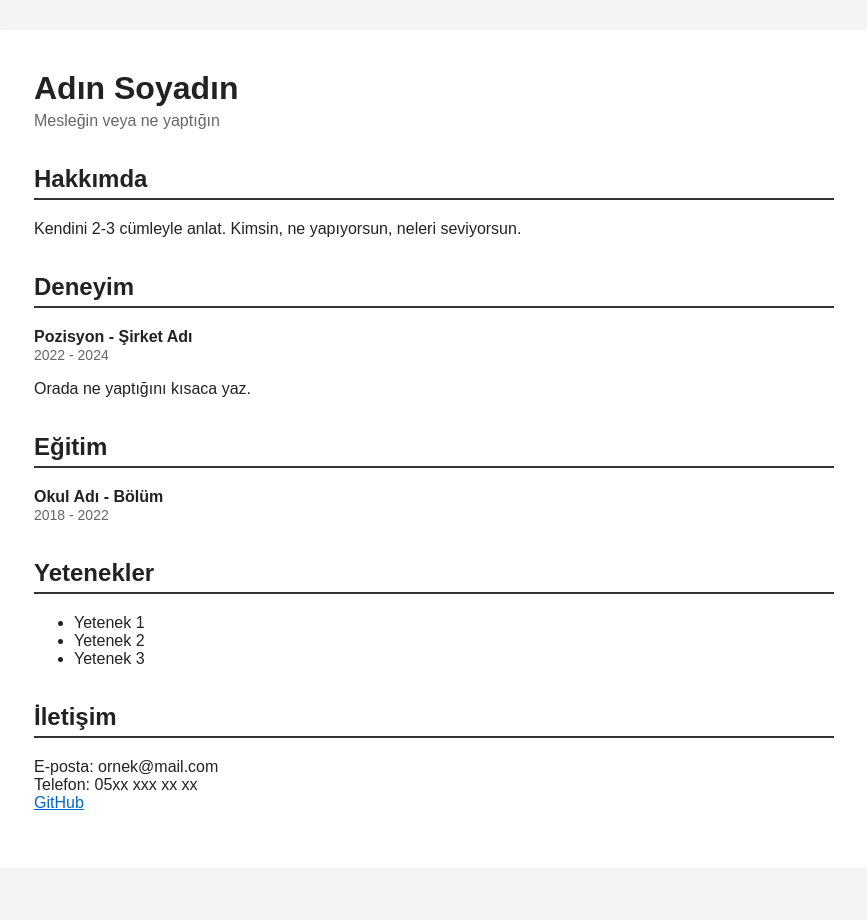
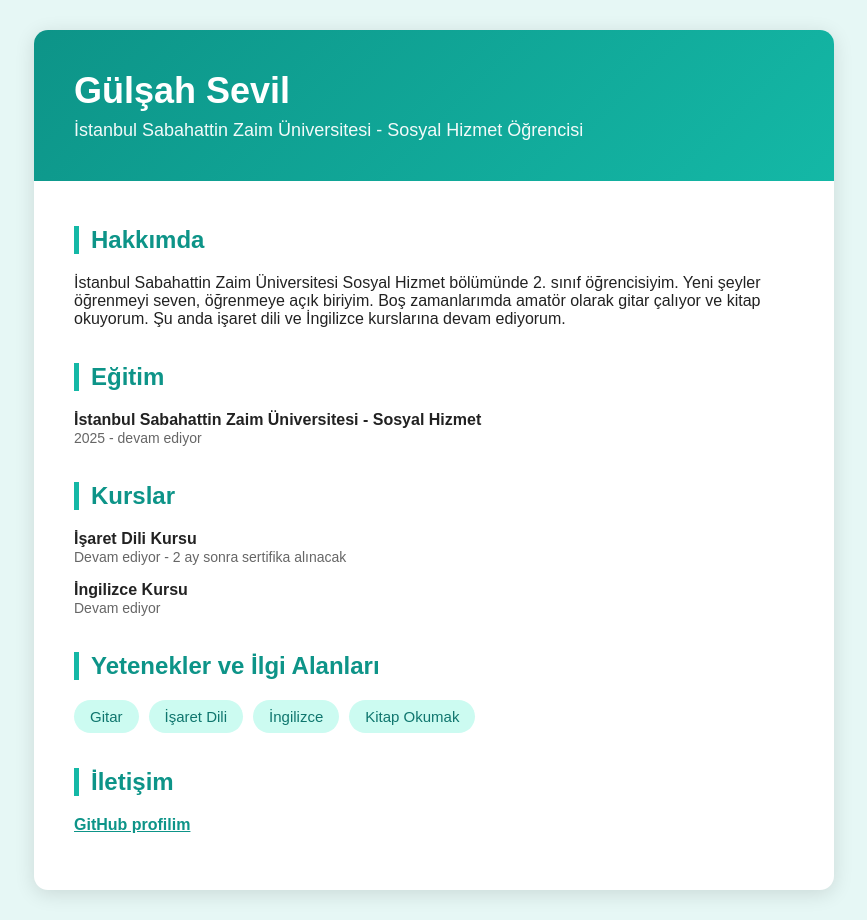
Before and after one commit to gulsahsevil085-ops/gulsahsevil.github.io, a plain HTML site: page index.html in a window 1280 px wide. Shown: the whole page, without its empty margins (206-1073 px from the left). Before the commit the page ends 898 px from the top, so only its background shows below. Drawn offline with Linux system fonts and the light colour scheme.

Commit message:
Update index.html

```diff
--- a/index.html
+++ b/index.html
@@ -3,11 +3,11 @@
 <head>
   <meta charset="UTF-8">
   <meta name="viewport" content="width=device-width, initial-scale=1">
-  <title>Adın Soyadın - CV</title>
+  <title>Gülşah Sevil - CV</title>
   <style>
     body {
       font-family: Arial, sans-serif;
-      background: #f4f4f4;
+      background: #e6f7f5;
       margin: 0;
       color: #222;
     }
@@ -15,57 +15,84 @@
       max-width: 800px;
       margin: 30px auto;
       background: white;
+      border-radius: 14px;
+      overflow: hidden;
+      box-shadow: 0 4px 20px rgba(0,0,0,0.12);
+    }
+    .ust {
+      background: linear-gradient(135deg, #0d9488, #14b8a6);
+      color: white;
       padding: 40px;
-      border-radius: 10px;
     }
-    h1 { margin: 0; }
-    .meslek { color: #666; margin-top: 5px; }
+    .ust h1 { margin: 0; font-size: 36px; }
+    .meslek { margin: 8px 0 0; font-size: 18px; opacity: 0.95; }
+    .icerik { padding: 10px 40px 40px; }
     h2 {
-      border-bottom: 2px solid #333;
-      padding-bottom: 5px;
+      color: #0d9488;
+      border-left: 5px solid #14b8a6;
+      padding-left: 12px;
       margin-top: 35px;
     }
     .is { margin-bottom: 15px; }
     .is span { color: #666; font-size: 14px; }
-    a { color: #0066cc; }
+    .yetenekler { display: flex; flex-wrap: wrap; gap: 10px; }
+    .yetenekler span {
+      background: #ccfbf1;
+      color: #0f766e;
+      padding: 8px 16px;
+      border-radius: 20px;
+      font-size: 15px;
+    }
+    a { color: #0d9488; font-weight: bold; }
   </style>
 </head>
 <body>
   <div class="kutu">
 
-    <h1>Adın Soyadın</h1>
-    <p class="meslek">Mesleğin veya ne yaptığın</p>
+    <div class="ust">
+      <h1>Gülşah Sevil</h1>
+      <p class="meslek">İstanbul Sabahattin Zaim Üniversitesi - Sosyal Hizmet Öğrencisi</p>
+    </div>
+
+    <div class="icerik">
 
       <h2>Hakkımda</h2>
-    <p>Kendini 2-3 cümleyle anlat. Kimsin, ne yapıyorsun, neleri seviyorsun.</p>
-
-    <h2>Deneyim</h2>
-    <div class="is">
-      <strong>Pozisyon - Şirket Adı</strong><br>
-      <span>2022 - 2024</span>
-      <p>Orada ne yaptığını kısaca yaz.</p>
-    </div>
+      <p>
+        İstanbul Sabahattin Zaim Üniversitesi Sosyal Hizmet bölümünde 2. sınıf öğrencisiyim.
+        Yeni şeyler öğrenmeyi seven, öğrenmeye açık biriyim. Boş zamanlarımda amatör olarak
+        gitar çalıyor ve kitap okuyorum. Şu anda işaret dili ve İngilizce kurslarına devam ediyorum.
+      </p>
 
       <h2>Eğitim</h2>
       <div class="is">
-      <strong>Okul Adı - Bölüm</strong><br>
-      <span>2018 - 2022</span>
+        <strong>İstanbul Sabahattin Zaim Üniversitesi - Sosyal Hizmet</strong><br>
+        <span>2025 - devam ediyor</span>
       </div>
 
-    <h2>Yetenekler</h2>
-    <ul>
-      <li>Yetenek 1</li>
-      <li>Yetenek 2</li>
-      <li>Yetenek 3</li>
-    </ul>
+      <h2>Kurslar</h2>
+      <div class="is">
+        <strong>İşaret Dili Kursu</strong><br>
+        <span>Devam ediyor - 2 ay sonra sertifika alınacak</span>
+      </div>
+      <div class="is">
+        <strong>İngilizce Kursu</strong><br>
+        <span>Devam ediyor</span>
+      </div>
+
+      <h2>Yetenekler ve İlgi Alanları</h2>
+      <div class="yetenekler">
+        <span>Gitar</span>
+        <span>İşaret Dili</span>
+        <span>İngilizce</span>
+        <span>Kitap Okumak</span>
+      </div>
 
       <h2>İletişim</h2>
       <p>
-      E-posta: ornek@mail.com<br>
-      Telefon: 05xx xxx xx xx<br>
-      <a href="https://github.com/kullaniciadin">GitHub</a>
+        <a href="https://github.com/kullaniciadin">GitHub profilim</a>
       </p>
 
     </div>
+  </div>
 </body>
 </html>
```
Lines whose indentation alone changed are shown as unchanged.
